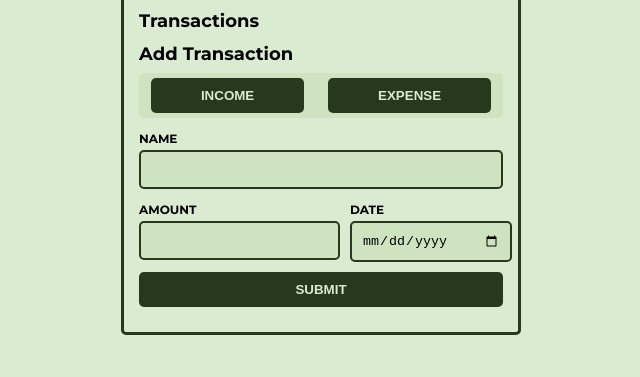
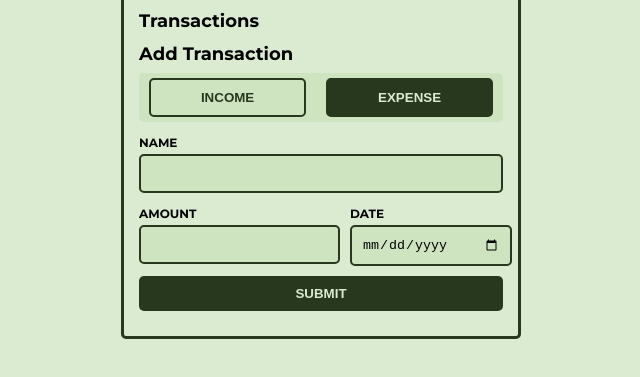
Before and after one commit to duraanos/muneeyy, a plain HTML site: page index.html in a window 1280 px wide. Shown: the part 287-664 px from the top of the page, without its empty margins (319-959 px from the left). Drawn offline with Linux system fonts and the light colour scheme.

Commit message:
Change styles of transaction buttons and add selected class

```diff
--- a/src/css/style.css
+++ b/src/css/style.css
@@ -120,3 +120,14 @@ button[type='submit'] {
   width: 100%;
   font-weight: 700;
 }
+
+button:not([type='submit']) {
+  border: 2px solid var(--muneeyy-primary-color);
+  background-color: var(--muneeyy-tertiary-color);
+  color: var(--muneeyy-primary-color);
+}
+
+button.selected {
+  background-color: var(--muneeyy-primary-color);
+  color: var(--muneeyy-background-color);
+}
```
